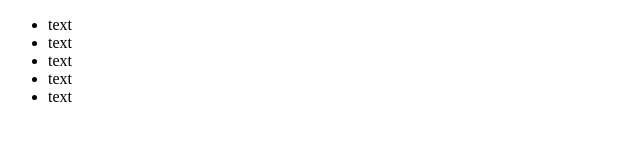
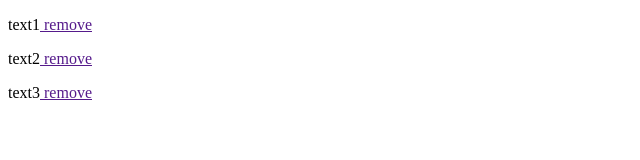
Before and after one commit to kononyukii/Learn-JS, a plain HTML site: page index.html in a window 1280 px wide. Shown: the whole page, without its empty margins (0-640 px from the left). Drawn offline with Linux system fonts and the light colour scheme.

Commit message:
Simultaneous editing and deleting of elements

```diff
--- a/index.html
+++ b/index.html
@@ -7,32 +7,50 @@
     <title>Document</title>
   </head>
   <body>
-    <ul>
-      <li>text</li>
-      <li>text</li>
-      <li>text</li>
-      <li>text</li>
-      <li>text</li>
-    </ul>
-
+    <div id="parent">
+      <p>text1</p>
+      <p>text2</p>
+      <p>text3</p>
+    </div>
     <script>
       "use strict";
-      let elems = document.querySelectorAll("ul li");
+      let elems = document.querySelectorAll("#parent p");
 
       for (let elem of elems) {
-        elem.addEventListener("click", function func() {
+        let span = document.createElement("span");
+        span.innerHTML = elem.innerHTML;
+        elem.innerHTML = "";
+
+        elem.appendChild(span);
+
+        let removeLink = document.createElement("a");
+        removeLink.href = "";
+        removeLink.innerHTML = " remove";
+
+        elem.appendChild(removeLink);
+
+        removeLink.addEventListener("click", function (event) {
+          elem.parentElement.removeChild(elem);
+          event.preventDefault();
+        });
+      }
+
+      let editings = document.querySelectorAll("span");
+
+      for (let editing of editings) {
+        editing.addEventListener("click", function func() {
           let input = document.createElement("input");
+          input.value = editing.innerHTML;
 
-          input.value = elem.innerHTML;
-          elem.innerHTML = "";
-          elem.appendChild(input);
+          editing.innerHTML = "";
+          editing.appendChild(input);
 
           input.addEventListener("blur", function () {
-            elem.innerHTML = this.value;
-            elem.addEventListener("click", func);
+            editing.innerHTML = this.value;
+            editing.addEventListener("click", func);
           });
 
-          elem.removeEventListener("click", func);
+          editing.removeEventListener("click", func);
         });
       }
     </script>
```
